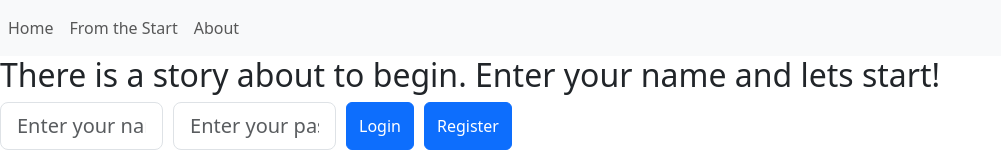
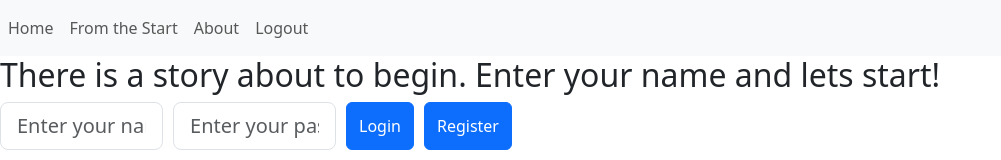
Before and after one commit to lucymao-12/webproject, a React (Create React App) app in the folder WebProject/client/: page / in a window 1280 px wide. Shown: the top 160 px of the page, without its empty margins (0-1001 px from the left). Built offline with nearby package versions, Linux system fonts and the light colour scheme.

Commit message:
added logout button and redirect back to login screen if user not logged in, need content and added security!

```diff
--- a/WebProject/client/src/components/Navbar.jsx
+++ b/WebProject/client/src/components/Navbar.jsx
@@ -3,16 +3,23 @@ import "bootstrap/dist/css/bootstrap.css";
 import { useNavigate } from "react-router-dom";
 
 function Navbar(props) {
-    const nav = useNavigate()
-    function handleClick(event){
-        const classNames = event.target.className.split(' ');
-        const classNameHome = classNames.find((name) => name === "Home")
-        if(classNameHome){
-            nav("/home");
-        }else if(classNames.find((name) => name === "Start")){
-          nav("/chapters/0")
-        }
+  const nav = useNavigate();
+  function handleClick(event) {
+    const classNames = event.target.className.split(" ");
+    const classNameHome = classNames.find((name) => name === "Home");
+    if (classNameHome) {
+      if(localStorage.getItem("token") === null){
+        nav("/");
+      }else{
+        nav("/home");
+      }
+    } else if (classNames.find((name) => name === "Start")) {
+      nav("/chapters/0");
+    } else if (classNames.find((name) => name === "logout")) {
+      localStorage.removeItem("token");
+      nav("/");
     }
+  }
   return (
     <nav className="navbar navbar-expand navbar-light bg-light">
       <div className="collapse navbar-collapse" id="navbarSupportedContent">
@@ -28,8 +35,11 @@ function Navbar(props) {
             </a>
           </li>
           <li className="nav-item">
-            <a className="nav-link">
-              About
+            <a className="nav-link">About</a>
+          </li>
+          <li className="nav-item">
+            <a className="nav-link logout" onClick={handleClick}>
+              Logout
             </a>
           </li>
         </ul>
```
